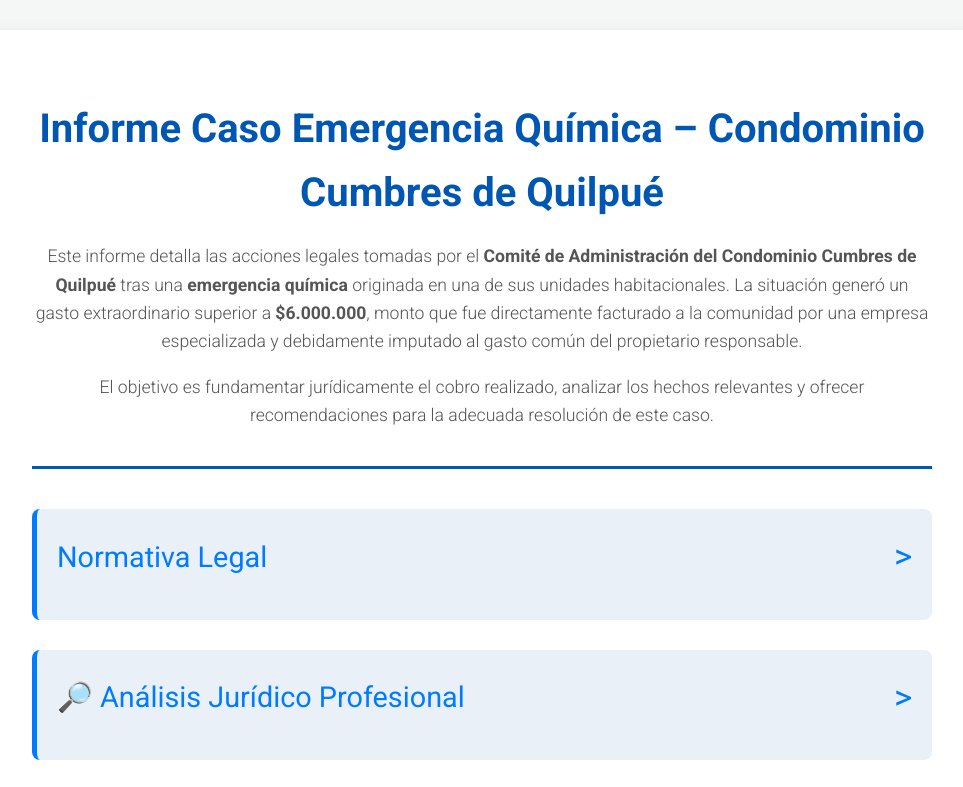
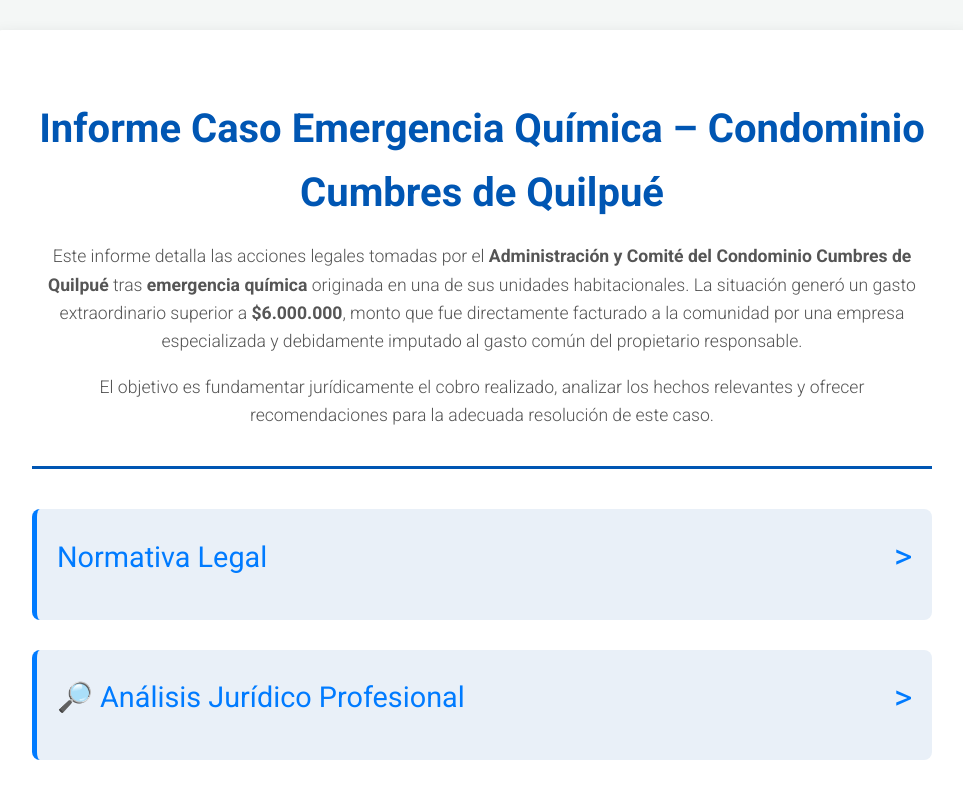
Before and after one commit to Cumbres/Informequimico, a plain HTML site: page index.html in a window 1280 px wide. Shown: the top 787 px of the page, without its empty margins (158-1121 px from the left). Drawn offline with Linux system fonts and the light colour scheme.

Commit message:
Update index.html

```diff
--- a/index.html
+++ b/index.html
@@ -212,7 +212,7 @@
     <div class="container">
         <header>
             <h1>Informe Caso Emergencia Química – Condominio Cumbres de Quilpué</h1>
-            <p>Este informe detalla las acciones legales tomadas por el <strong>Comité de Administración del Condominio Cumbres de Quilpué</strong> tras una <strong>emergencia química</strong> originada en una de sus unidades habitacionales. La situación generó un gasto extraordinario superior a <strong>$6.000.000</strong>, monto que fue directamente facturado a la comunidad por una empresa especializada y debidamente imputado al gasto común del propietario responsable.</p>
+            <p>Este informe detalla las acciones legales tomadas por el <strong> Administración y Comité del Condominio Cumbres de Quilpué</strong> tras <strong>emergencia química</strong> originada en una de sus unidades habitacionales. La situación generó un gasto extraordinario superior a <strong>$6.000.000</strong>, monto que fue directamente facturado a la comunidad por una empresa especializada y debidamente imputado al gasto común del propietario responsable.</p>
             <p>El objetivo es fundamentar jurídicamente el cobro realizado, analizar los hechos relevantes y ofrecer recomendaciones para la adecuada resolución de este caso.</p>
         </header>
 
```
